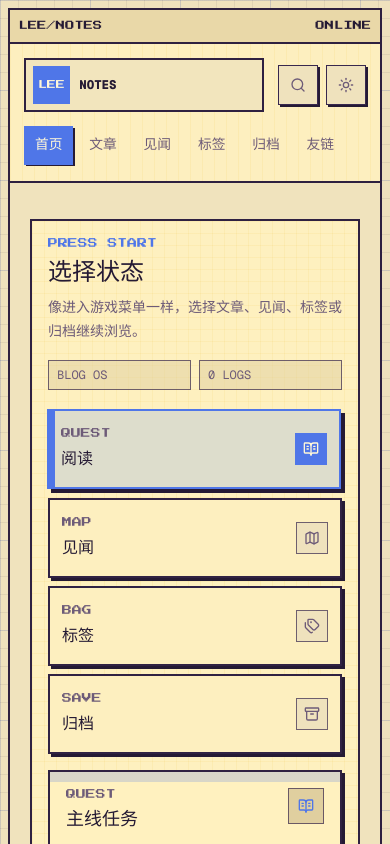
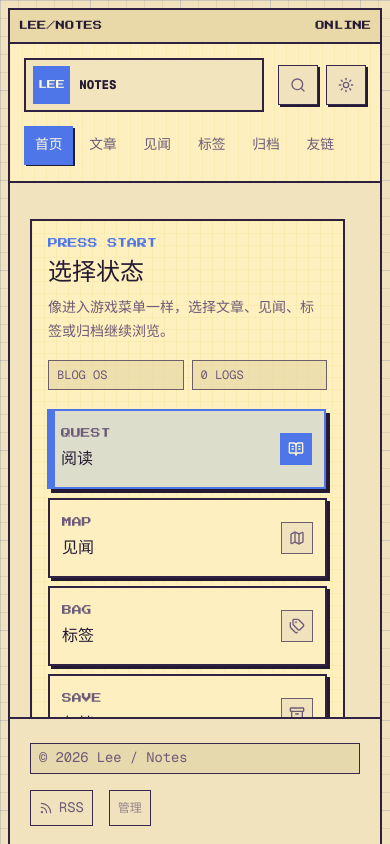
Before and after one commit to wobushiyoushen0214/my-blog, a Next.js app: page / in a window 390 px wide. Shown: the top 844 px of the page. Built offline with nearby package versions, Linux system fonts and the light colour scheme; no server answers; the database is empty.

Commit message:
style: contain public blog scrolling inside device

```diff
--- a/app/globals.css
+++ b/app/globals.css
@@ -1472,6 +1472,105 @@
       box-shadow: none;
     }
   }
+
+  .device-stage {
+    height: 100dvh;
+    min-height: 100dvh;
+    overflow: hidden;
+  }
+
+  .device-console {
+    height: 100%;
+    min-height: 0;
+    overflow: hidden;
+  }
+
+  .device-display,
+  .device-screen {
+    min-height: 0;
+  }
+
+  .device-screen {
+    overflow: hidden;
+  }
+
+  .device-screen > .public-device-layout {
+    height: 100%;
+  }
+
+  .public-device-layout {
+    height: 100%;
+    min-height: 0;
+    grid-template-rows: minmax(0, 1fr) auto;
+    overflow: hidden;
+  }
+
+  .public-device-layout > main {
+    grid-row: 1;
+    height: 100%;
+    min-height: 0;
+    overflow-y: auto;
+    overscroll-behavior: contain;
+    scrollbar-gutter: stable;
+    -webkit-overflow-scrolling: touch;
+  }
+
+  .public-device-layout > footer {
+    grid-row: 2;
+  }
+
+  .public-device-layout > .site-sidebar {
+    grid-row: 1 / span 2;
+    min-height: 0;
+    overflow: hidden;
+  }
+
+  .site-sidebar-inner {
+    height: 100%;
+    min-height: 0;
+  }
+
+  @media (max-width: 960px) {
+    .public-device-layout {
+      display: flex;
+      height: 100%;
+      min-height: 0;
+      flex-direction: column;
+      overflow: hidden;
+    }
+
+    .public-device-layout > .site-sidebar {
+      flex: 0 0 auto;
+      overflow: visible;
+    }
+
+    .public-device-layout > main {
+      flex: 1 1 auto;
+      height: auto;
+      min-height: 0;
+      overflow-y: auto;
+    }
+
+    .public-device-layout > footer {
+      flex: 0 0 auto;
+    }
+
+    .site-sidebar-inner {
+      height: auto;
+    }
+  }
+
+  @media (max-width: 640px) {
+    .device-stage {
+      height: 100dvh;
+      min-height: 100dvh;
+    }
+
+    .device-console {
+      height: 100dvh;
+      min-height: 0;
+    }
+  }
 }
 
 /* —— Tiptap editor styles —— */
```
